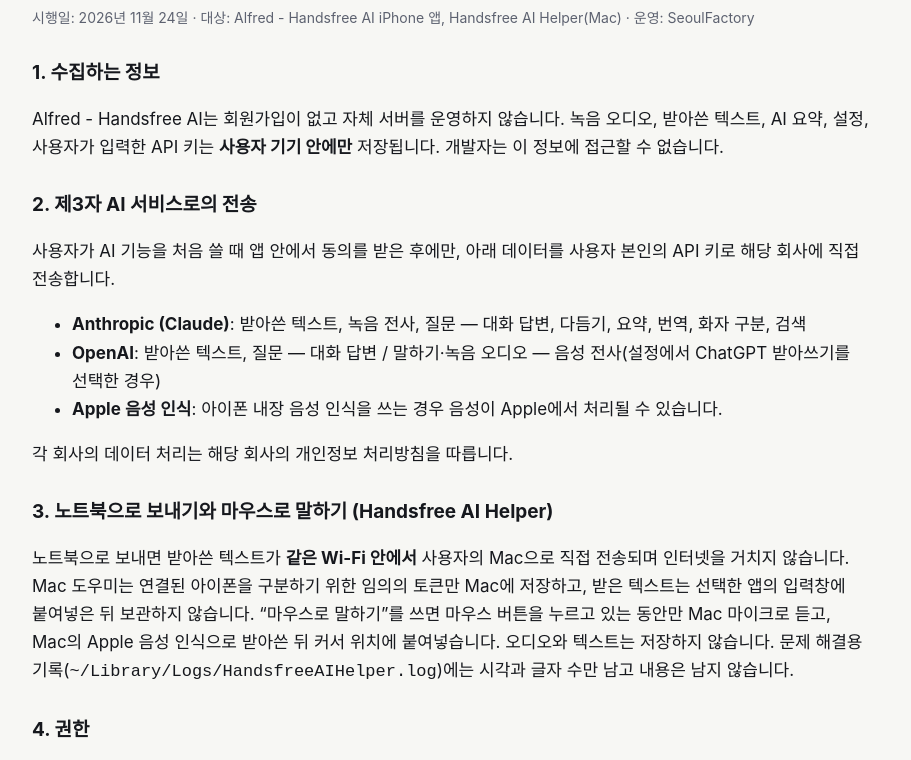
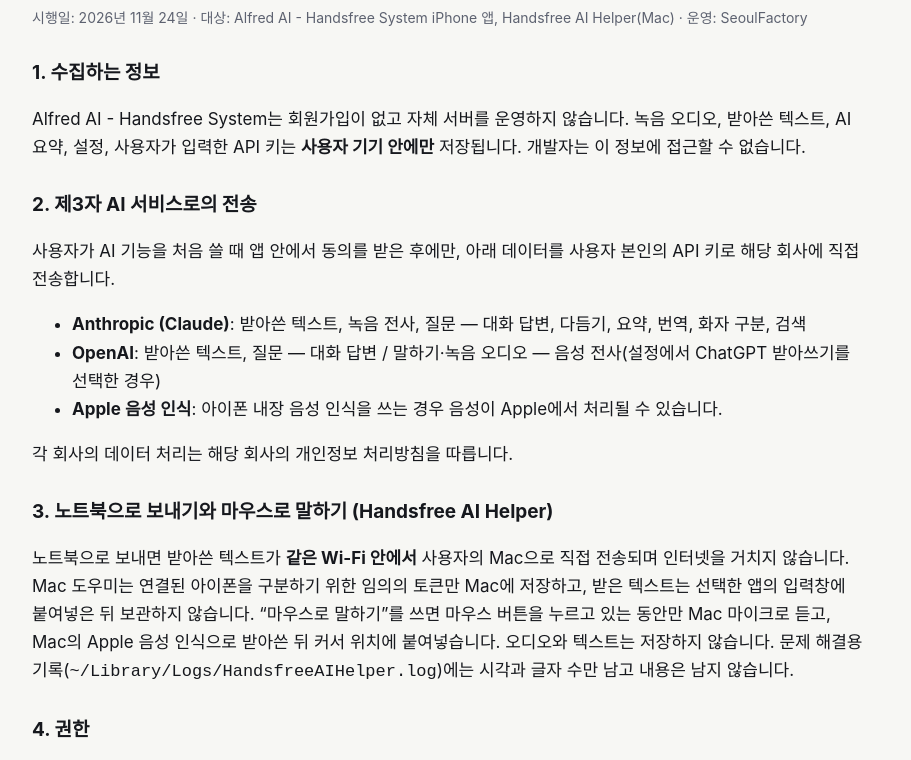
Before and after one commit to steverse-code/handsfree_ai, a plain HTML site: page privacy.html in a window 1280 px wide. Shown: the part 150-910 px from the top of the page, without its empty margins (184-1095 px from the left). Drawn offline with Linux system fonts and the light colour scheme.

Commit message:
New mic logo icon and favicon; rename to Alfred AI - Handsfree System
Co-Authored-By: Claude Opus 5.5 <noreply@anthropic.com>

```diff
--- a/privacy.html
+++ b/privacy.html
@@ -16,10 +16,10 @@
   </header>
   <main class="doc">
     <h1>개인정보 처리방침</h1>
-    <p class="note">시행일: 2026년 11월 24일 · 대상: Alfred - Handsfree AI iPhone 앱, Handsfree AI Helper(Mac) · 운영: SeoulFactory</p>
+    <p class="note">시행일: 2026년 11월 24일 · 대상: Alfred AI - Handsfree System iPhone 앱, Handsfree AI Helper(Mac) · 운영: SeoulFactory</p>
 
     <h2>1. 수집하는 정보</h2>
-    <p>Alfred - Handsfree AI는 회원가입이 없고 자체 서버를 운영하지 않습니다. 녹음 오디오, 받아쓴 텍스트, AI 요약, 설정, 사용자가 입력한 API 키는 <strong>사용자 기기 안에만</strong> 저장됩니다. 개발자는 이 정보에 접근할 수 없습니다.</p>
+    <p>Alfred AI - Handsfree System는 회원가입이 없고 자체 서버를 운영하지 않습니다. 녹음 오디오, 받아쓴 텍스트, AI 요약, 설정, 사용자가 입력한 API 키는 <strong>사용자 기기 안에만</strong> 저장됩니다. 개발자는 이 정보에 접근할 수 없습니다.</p>
 
     <h2>2. 제3자 AI 서비스로의 전송</h2>
     <p>사용자가 AI 기능을 처음 쓸 때 앱 안에서 동의를 받은 후에만, 아래 데이터를 사용자 본인의 API 키로 해당 회사에 직접 전송합니다.</p>
```
Also changed, not shown: index.html (+2 -2 lines), favicon.svg, icon.png.
